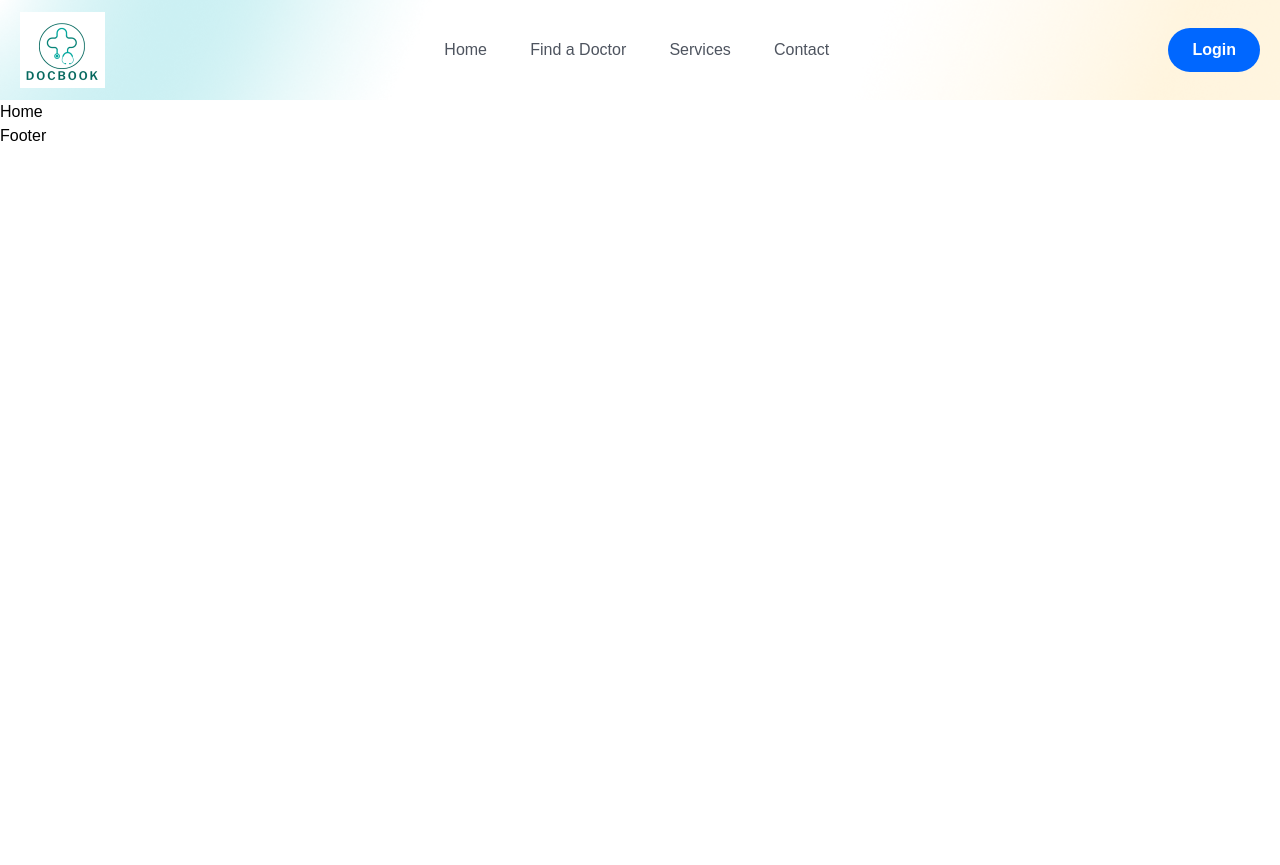
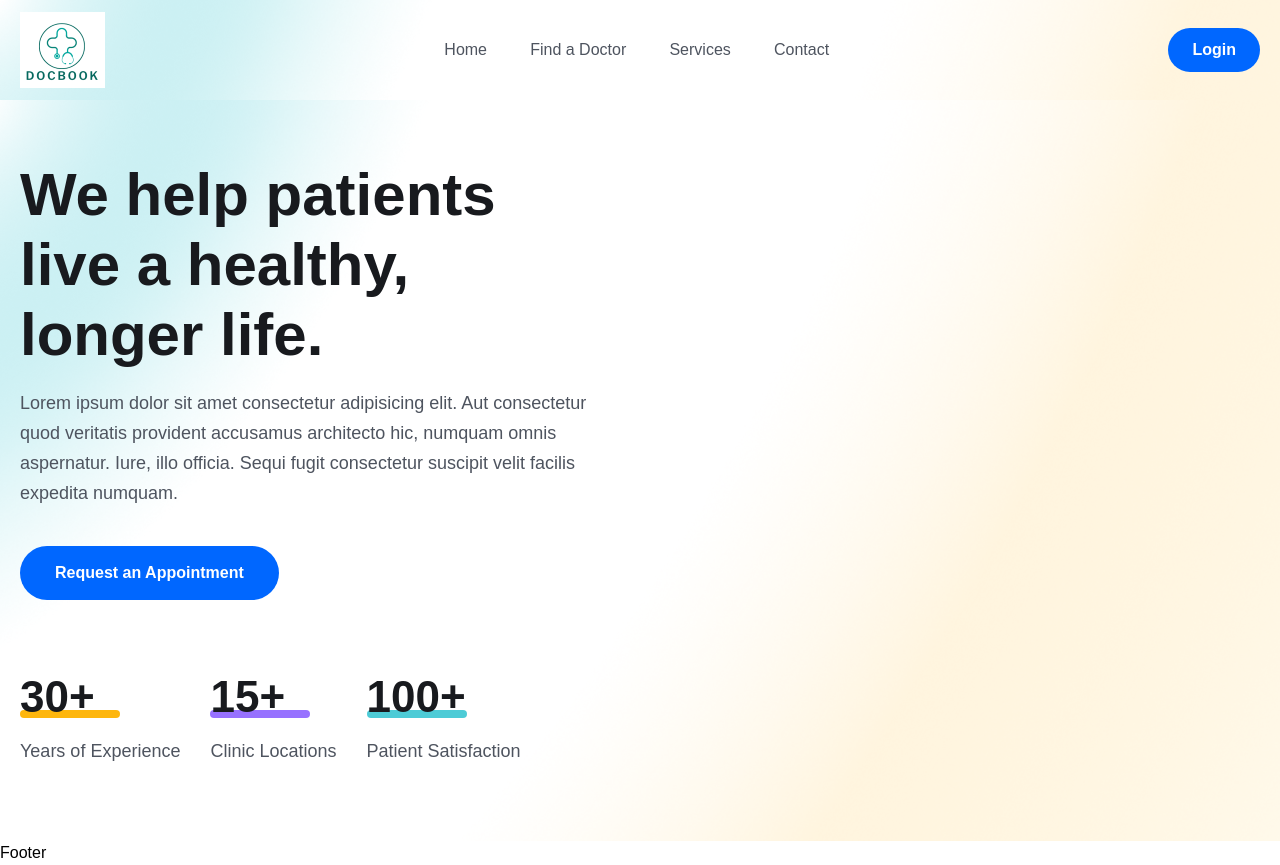
Before and after one commit to Sanjin888/DocBook, a React (Vite) app in the folder frontend/: page / in a window 1280 px wide. Before the commit the page ends 800 px from the top, so only its background shows below. Built offline with nearby package versions, Linux system fonts and the light colour scheme; the HTML template or start-up script is replaced by a standard one.

Commit message:
hero section

```diff
--- a/frontend/src/index.css
+++ b/frontend/src/index.css
@@ -28,6 +28,10 @@
  .header{
   @apply bg-[url('./assets/images/mask.png')] bg-no-repeat bg-center bg-cover w-full h-[100px] leading-[100px];
  }
+
+ .hero__section{
+  @apply bg-[url('./assets/images/hero-bg.png')] bg-no-repeat bg-center bg-cover
+ }
 }
 
 @media only screen and (max-width: 1024px) {
--- a/frontend/src/pages/Home.jsx
+++ b/frontend/src/pages/Home.jsx
@@ -1,7 +1,65 @@
 import React from "react";
 
 const Home = () => {
-  return <div>Home</div>;
+  return (
+    <>
+      {/* ============ hero section =========*/}
+      <>
+        <section className="hero__section pt-[60px] 2xl:h-[800px] ">
+          <div className="container">
+            <div className="flex flex-col lg:flex-row gap-[90px] items-center justify-between">
+              {/*========== hero content ========*/}
+              <div>
+                <div className="lg:w-[570px]">
+                  <h1 className="text-[36px] leading-[46px] text-headingColor font-[800] md:text-[60px] md:leading-[70px] ">
+                    We help patients live a healthy, longer life.
+                  </h1>
+                  <p className="text__para">
+                    Lorem ipsum dolor sit amet consectetur adipisicing elit. Aut
+                    consectetur quod veritatis provident accusamus architecto
+                    hic, numquam omnis aspernatur. Iure, illo officia. Sequi
+                    fugit consectetur suscipit velit facilis expedita numquam.
+                  </p>
+
+                  <button className="btn">Request an Appointment</button>
+                </div>
+
+                {/*========== hero counter ========*/}
+                <div
+                  className="mt-[30px] lg:mt-[70px] flex flex-col lg:flex-row lg:items-center
+                gap-5  lg:gap-[30px] "
+                >
+                  <div>
+                    <h2 className="text-[36px] leading-[56px] lg:text-[44px] lg:leading-[54px] font-[700] text-headingColor ">
+                      30+
+                    </h2>
+                    <span className="w-[100px] h-2 bg-yellowColor rounded-full block mt-[-14px]"></span>
+                    <p className="text__para">Years of Experience</p>
+                  </div>
+
+                  <div>
+                    <h2 className="text-[36px] leading-[56px] lg:text-[44px] lg:leading-[54px] font-[700] text-headingColor ">
+                      15+
+                    </h2>
+                    <span className="w-[100px] h-2 bg-purpleColor rounded-full block mt-[-14px]"></span>
+                    <p className="text__para">Clinic Locations</p>
+                  </div>
+
+                  <div>
+                    <h2 className="text-[36px] leading-[56px] lg:text-[44px] lg:leading-[54px] font-[700] text-headingColor ">
+                      100+
+                    </h2>
+                    <span className="w-[100px] h-2 bg-irisBlueColor rounded-full block mt-[-14px]"></span>
+                    <p className="text__para">Patient Satisfaction</p>
+                  </div>
+                </div>
+              </div>
+            </div>
+          </div>
+        </section>
+      </>
+    </>
+  );
 };
 
 export default Home;
--- a/frontend/tailwind.config.js
+++ b/frontend/tailwind.config.js
@@ -7,7 +7,7 @@
         primaryColor: "#0067FF",
         yellowColor : "#FEB60D",
         purpleColor : "#9771FF",
-        irisBlueColor : "01B5C5",
+        irisBlueColor : "#4DCBD6",
         headingColor: "#181A1E",
         textColor: "#4E545F",
       },
```
Also changed, not shown: frontend/src/assets/images/hero-bg.png (added).
